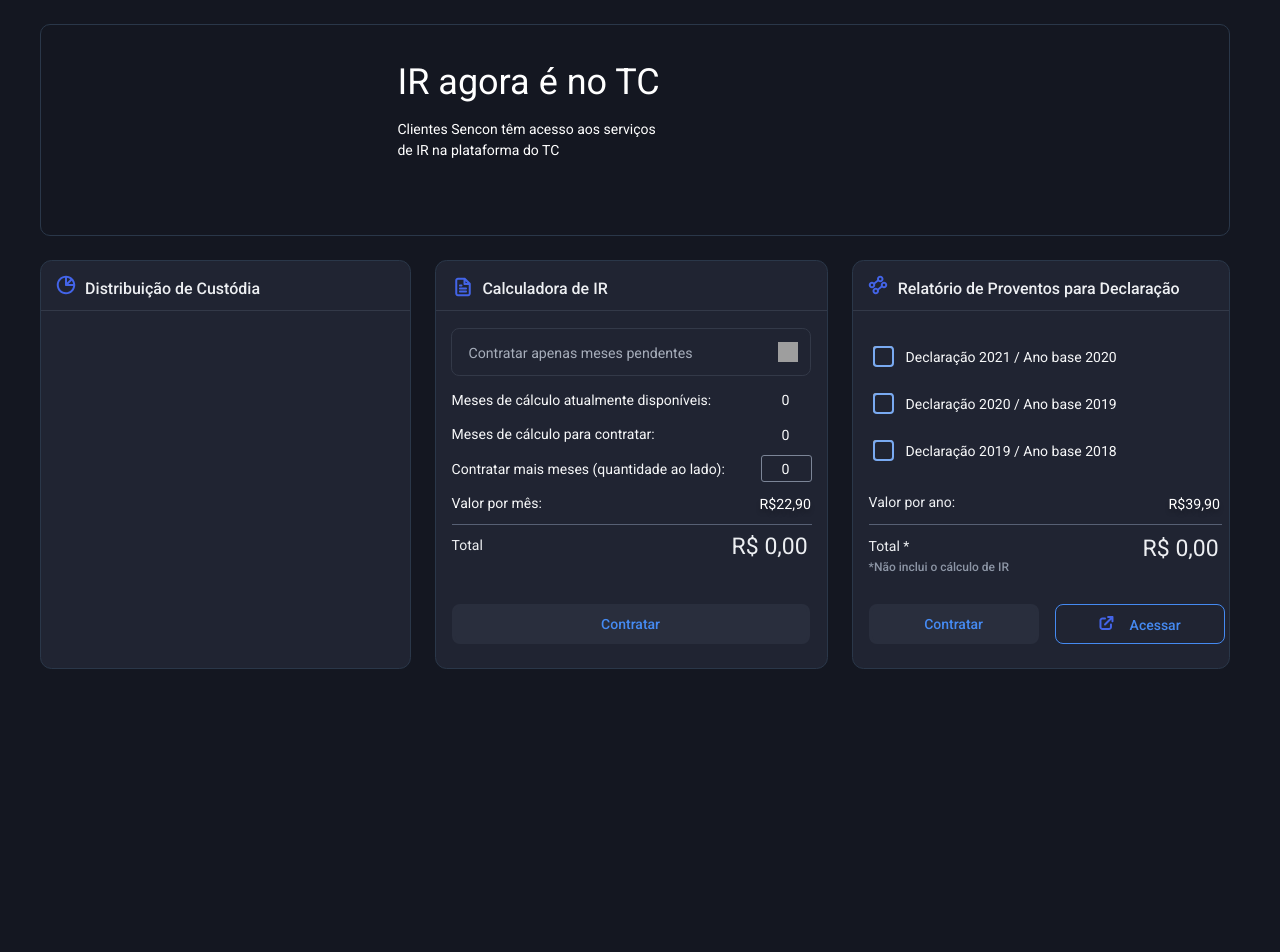
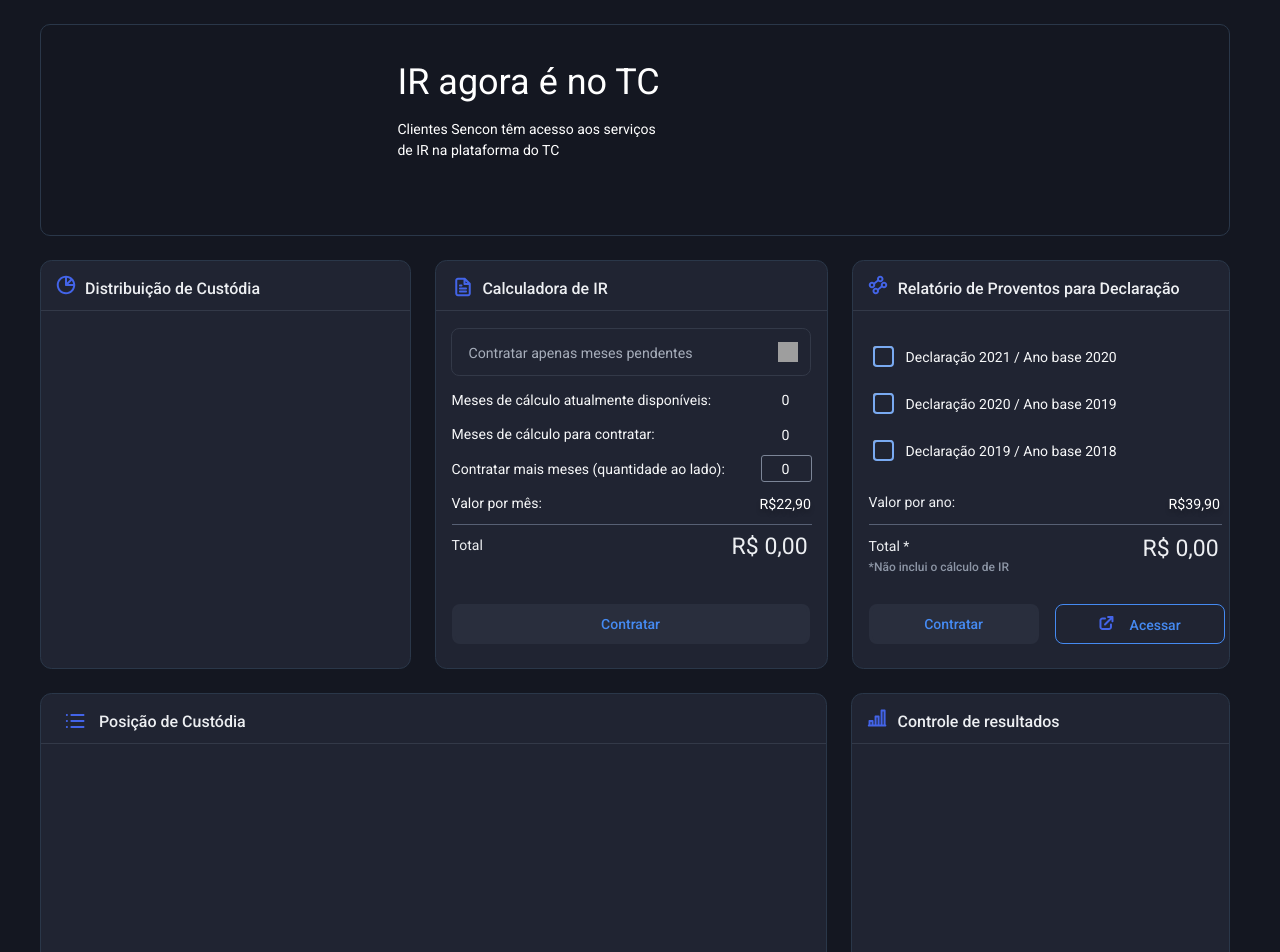
Before and after one commit to CristianC12/dashboard, a React (Create React App) app: page / in a window 1280 px wide. Shown: the top 952 px of the page. Before the commit the page ends 800 px from the top, so only its background shows below. Built offline with nearby package versions, Linux system fonts and the light colour scheme; grey boxes are pictures that could not be loaded.

Commit message:
adicionando mais cards

```diff
--- a/src/App.css
+++ b/src/App.css
@@ -45,7 +45,21 @@
 }
 
 .titulo-card {
-    /* Calculadora de IR */
+    position: absolute;
+    left: 11.97%;
+    right: 51.62%;
+    top: 0.5%;
+    width: 100%;
+    bottom: 91.15%;
+    font-family: Roboto;
+    font-style: normal;
+    font-weight: 500;
+    font-size: 16px;
+    line-height: 19px;
+    color: #EDEFF2;
+}
+
+.titulo-card2 {
     position: absolute;
     left: 11.97%;
     right: 51.62%;
--- a/src/App.js
+++ b/src/App.js
@@ -2,16 +2,22 @@
 import Banner from './components/Banner/Banner';
 import ImpostoRenda from './components/ImpostoRenda/ImpostoRenda';
 import Relatorio from './components/Relatorio/Relatorio';
-import Distribuicao from './components/Distribuicao/Distribuicao';
+import CustodiaDistribuicao from './components/CustodiaDistribuicao/CustodiaDistribuicao';
+import CustodiaPosicao from './components/CustodiaPosicao/CustodiaPosicao';
+import ControleResultados from './components/ControleResultados/ControleResultados';
 
 function App() {
   return (
     <div className="App">
       <Banner />
       <div className='components default-margin-components'>
-        <Distribuicao />
+        <CustodiaDistribuicao />
         <ImpostoRenda />
         <Relatorio />
+      </div>
+      <div className='components default-margin-components'>
+        <CustodiaPosicao />
+        <ControleResultados />
       </div>
     </div>
   );
--- /dev/null
+++ b/src/components/ControleResultados/ControleResultados.jsx
@@ -0,0 +1,22 @@
+import React from 'react';
+import './style.css';
+
+function ControleResultados() {
+    return (
+        <div className='ControleResultados-component default-margin-component default-border'>
+
+            <div className='card-top'>
+                <svg className='card-svg' width="20" height="18" viewBox="0 0 20 18" fill="none" xmlns="http://www.w3.org/2000/svg">
+                    <path fill-rule="evenodd" clip-rule="evenodd" d="M14.5844 0.5C14.0321 0.5 13.5844 0.947715 13.5844 1.5V15.5H12.5766V7.5C12.5766 6.94772 12.1289 6.5 11.5766 6.5H8.5688C8.01652 6.5 7.5688 6.94772 7.5688 7.5V15.5H6.56101V12C6.56101 11.4477 6.11329 11 5.56101 11H2.55322C2.00093 11 1.55322 11.4477 1.55322 12V15.531C1.12092 15.6413 0.80127 16.0333 0.80127 16.5C0.80127 17.0523 1.24898 17.5 1.80127 17.5H2.55322H5.56101H8.5688H11.5766H14.5844H17.5922H18.3441C18.8964 17.5 19.3441 17.0523 19.3441 16.5C19.3441 16.0333 19.0245 15.6413 18.5922 15.531V1.5C18.5922 0.947715 18.1445 0.5 17.5922 0.5H14.5844ZM16.5922 15.5V2.5H15.5844V15.5H16.5922ZM9.5688 8.5H10.5766V15.5H9.5688V8.5ZM4.56101 15.5V13H3.55322V15.5H4.56101Z" fill="#4364E8" />
+                </svg>
+
+
+                <p className='titulo-card'>Controle de resultados</p>
+            </div>
+
+
+        </div>
+    );
+}
+
+export default ControleResultados
--- a/src/components/Distribuicao/style.css
+++ b/src/components/ControleResultados/style.css
@@ -1,7 +1,7 @@
-.distribuicao-component {
+.ControleResultados-component {
     background-color: #202432;
     position: relative;
-    width: 378px;
-    height: 407px;
+    width: 386px;
+    height: 422px;
     margin-top: 0;
 }
--- a/src/components/Distribuicao/Distribuicao.jsx
+++ b/src/components/CustodiaDistribuicao/CustodiaDistribuicao.jsx
@@ -1,9 +1,9 @@
 import React from 'react';
 import './style.css';
 
-function Distribuicao() {
+function CustodiaDistribuicao() {
     return (
-        <div className='distribuicao-component default-margin-component default-border'>
+        <div className='CustodiaDistribuicao-component default-margin-component default-border'>
 
             <div className='card-top'>
                 <svg className='card-svg' width="20" height="20" viewBox="0 0 20 20" fill="none" xmlns="http://www.w3.org/2000/svg">
@@ -18,4 +18,4 @@
     );
 }
 
-export default Distribuicao
+export default CustodiaDistribuicao
--- /dev/null
+++ b/src/components/CustodiaDistribuicao/style.css
@@ -0,0 +1,7 @@
+.CustodiaDistribuicao-component {
+    background-color: #202432;
+    position: relative;
+    width: 378px;
+    height: 407px;
+    margin-top: 0;
+}
--- /dev/null
+++ b/src/components/CustodiaPosicao/CustodiaPosicao.jsx
@@ -0,0 +1,22 @@
+import React from 'react';
+import './style.css';
+
+function CustodiaPosicao() {
+    return (
+        <div className='CustodiaPosicao-component default-margin-component default-border'>
+
+            <div className='card-top'>
+                <svg className='card-svg-posicao' width="20" height="16" viewBox="0 0 20 16" fill="none" xmlns="http://www.w3.org/2000/svg">
+                    <path fill-rule="evenodd" clip-rule="evenodd" d="M2.89355 1.99878C2.89355 1.44649 2.44584 0.998779 1.89355 0.998779C1.34127 0.998779 0.893555 1.44649 0.893555 1.99878V2.00878C0.893555 2.56106 1.34127 3.00878 1.89355 3.00878C2.44584 3.00878 2.89355 2.56106 2.89355 2.00878V1.99878ZM6.41603 0.998779C5.86374 0.998779 5.41603 1.44649 5.41603 1.99878C5.41603 2.55106 5.86374 2.99878 6.41603 2.99878H18.476C19.0282 2.99878 19.476 2.55106 19.476 1.99878C19.476 1.44649 19.0282 0.998779 18.476 0.998779H6.41603ZM6.41603 6.99878C5.86374 6.99878 5.41603 7.44649 5.41603 7.99878C5.41603 8.55106 5.86374 8.99878 6.41603 8.99878H18.476C19.0282 8.99878 19.476 8.55106 19.476 7.99878C19.476 7.44649 19.0282 6.99878 18.476 6.99878H6.41603ZM5.41603 13.9988C5.41603 13.4465 5.86374 12.9988 6.41603 12.9988H18.476C19.0282 12.9988 19.476 13.4465 19.476 13.9988C19.476 14.5511 19.0282 14.9988 18.476 14.9988H6.41603C5.86374 14.9988 5.41603 14.5511 5.41603 13.9988ZM1.89355 6.99878C2.44584 6.99878 2.89355 7.44649 2.89355 7.99878V8.00878C2.89355 8.56106 2.44584 9.00878 1.89355 9.00878C1.34127 9.00878 0.893555 8.56106 0.893555 8.00878V7.99878C0.893555 7.44649 1.34127 6.99878 1.89355 6.99878ZM2.89355 13.9913C2.89355 13.439 2.44584 12.9913 1.89355 12.9913C1.34127 12.9913 0.893555 13.439 0.893555 13.9913V14.0013C0.893555 14.5536 1.34127 15.0013 1.89355 15.0013C2.44584 15.0013 2.89355 14.5536 2.89355 14.0013V13.9913Z" fill="#4364E8" />
+                </svg>
+
+
+                <p className='titulo-card-posicao'>Posição de Custódia</p>
+            </div>
+
+
+        </div>
+    );
+}
+
+export default CustodiaPosicao
--- /dev/null
+++ b/src/components/CustodiaPosicao/style.css
@@ -0,0 +1,29 @@
+.CustodiaPosicao-component {
+    background-color: #202432;
+    position: relative;
+    width: 805px;
+    height: 422px;
+    margin-top: 0;
+}
+
+.card-svg-posicao {
+    position: absolute;
+    left: 3%;
+    right: 90.02%;
+    top: 4.5%;
+    bottom: 90.66%;
+}
+
+.titulo-card-posicao {
+    position: absolute;
+    top: 0.5%;
+    width: 90%;
+    left: 58px;
+    bottom: 91.15%;
+    font-family: Roboto;
+    font-style: normal;
+    font-weight: 500;
+    font-size: 16px;
+    line-height: 19px;
+    color: #EDEFF2;
+}
```
